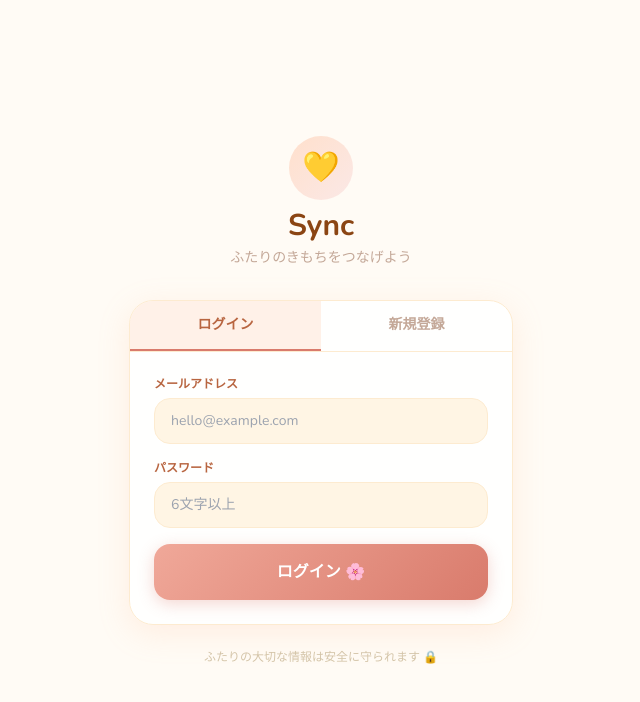
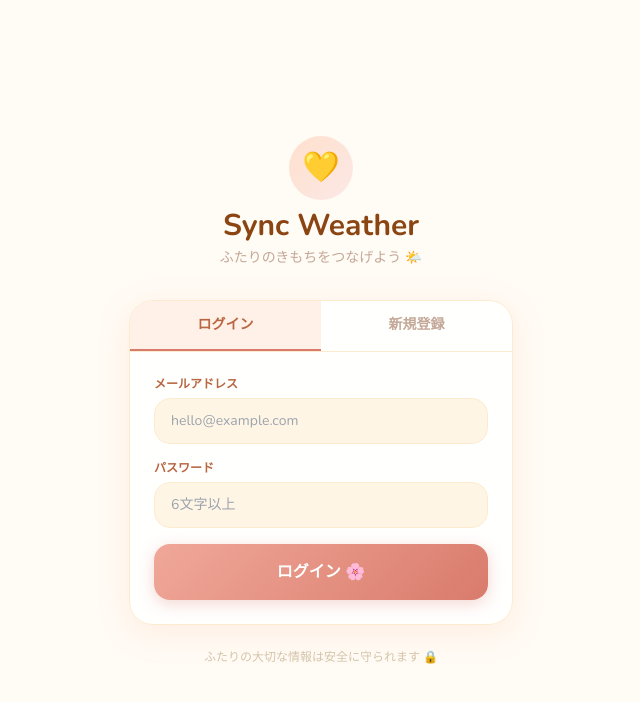
Before and after one commit to sasaki716akihiro-sys/sync-app, a Next.js app: page /login in a window 1280 px wide. Shown: the top 702 px of the page, without its empty margins (319-959 px from the left). Built offline with nearby package versions, Linux system fonts and the light colour scheme.

Commit message:
feat: rename app to Sync Weather

```diff
--- a/app/layout.tsx
+++ b/app/layout.tsx
@@ -1,4 +1,3 @@
-// app/layout.tsx
 import type { Metadata } from "next";
 import { Lora, Nunito } from "next/font/google";
 import "./globals.css";
@@ -16,18 +15,19 @@ const nunito = Nunito({
 });
 
 export const metadata: Metadata = {
-  title: "Sync — ふたりのきもち",
+  title: "Sync Weather — ふたりのきもち",
   description: "パートナーとの気持ちをシンクロさせるアプリ",
+  viewport: "width=device-width, initial-scale=1, maximum-scale=1",
 };
 
 export default function RootLayout({
   children,
-}: {
+}: Readonly<{
   children: React.ReactNode;
-}) {
+}>) {
   return (
     <html lang="ja" className={`${lora.variable} ${nunito.variable}`}>
-      <body style={{ backgroundColor: "var(--bg-main)", color: "var(--text-main)" }}>
+      <body className="font-nunito texture">
         {children}
       </body>
     </html>
--- a/app/login/page.tsx
+++ b/app/login/page.tsx
@@ -54,8 +54,8 @@ export default function LoginPage() {
           >
             💛
           </div>
-          <h1 className="text-3xl font-bold" style={{ color:"#8B4513" }}>Sync</h1>
-          <p className="text-sm" style={{ color:"#C4A898" }}>ふたりのきもちをつなげよう</p>
+          <h1 className="text-3xl font-bold" style={{ color:"#8B4513" }}>Sync Weather</h1>
+          <p className="text-sm" style={{ color:"#C4A898" }}>ふたりのきもちをつなげよう 🌤️</p>
         </div>
 
         {/* カード */}
```
